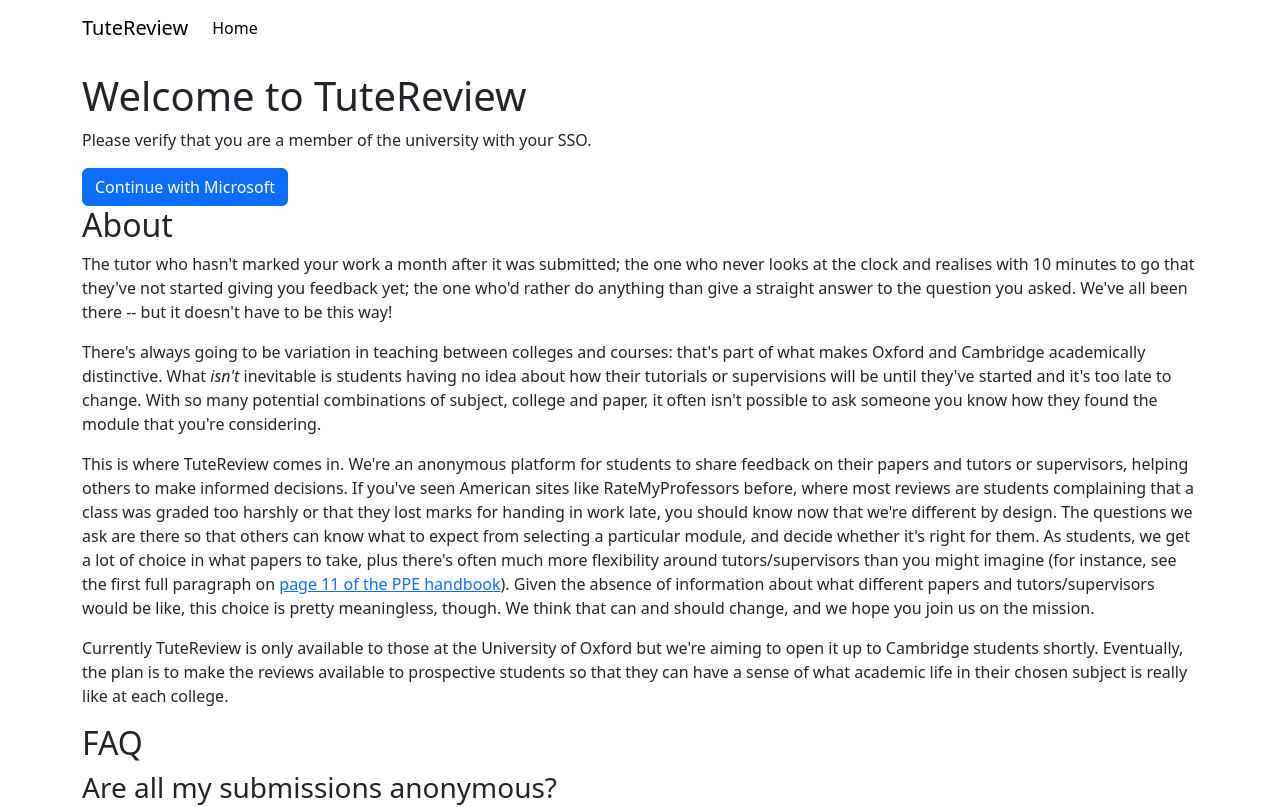
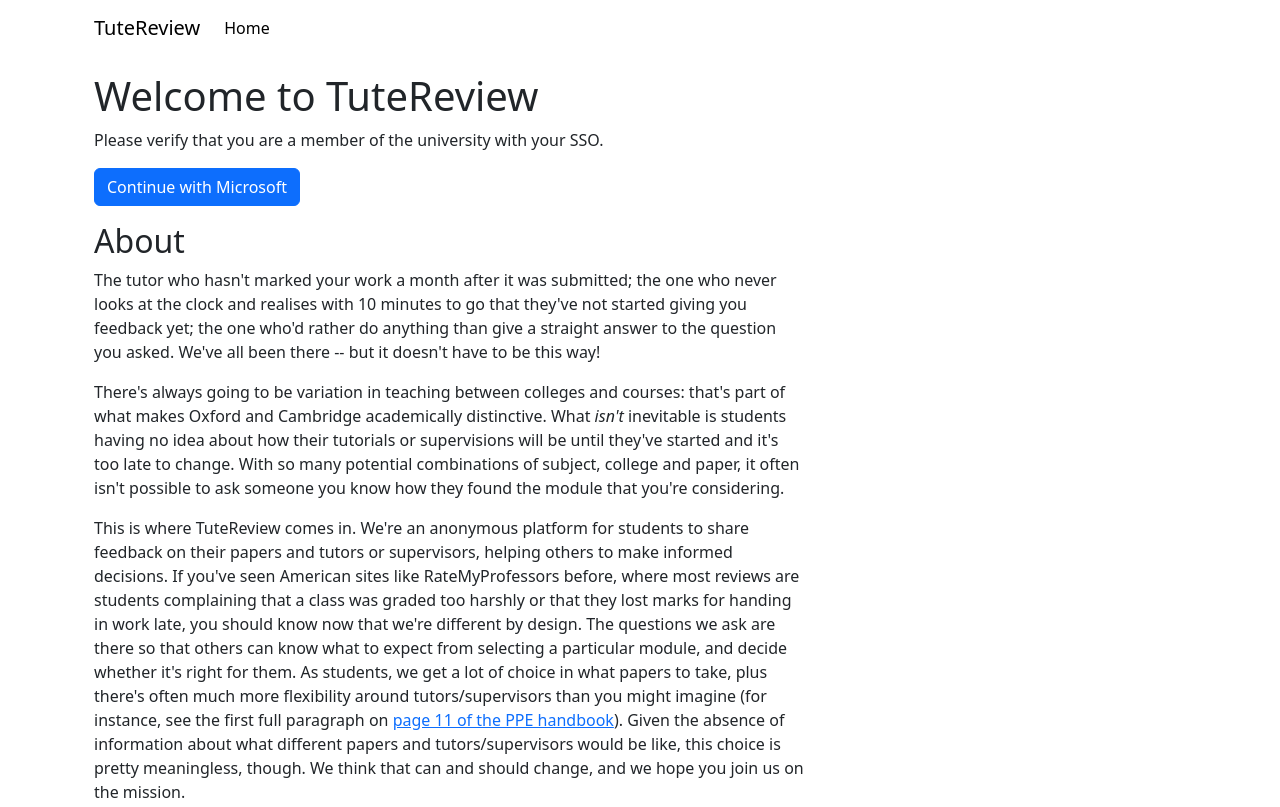
Before and after one commit to selvaradov/tutereview, a React (Create React App) app in the folder client/: page / in a window 1280 px wide. Shown: the top 807 px of the page. Built offline with nearby package versions, Linux system fonts and the light colour scheme; no server answers.

Commit message:
bootstrap Layout

```diff
--- a/client/src/App.tsx
+++ b/client/src/App.tsx
@@ -2,7 +2,6 @@ import React from 'react';
 import { BrowserRouter as Router } from 'react-router-dom';
 import { AuthProvider } from './context/AuthContext';
 import { NotificationProvider } from './context/NotificationContext';
-import HeaderNavbar from './components/HeaderNavbar';
 import AppRoutes from './components/AppRoutes';
 
 const App: React.FC = () => {
@@ -10,7 +9,6 @@ const App: React.FC = () => {
     <Router>
       <NotificationProvider>
         <AuthProvider>
-          <HeaderNavbar />
           <AppRoutes />
         </AuthProvider>
       </NotificationProvider>
--- a/client/src/components/AppRoutes.tsx
+++ b/client/src/components/AppRoutes.tsx
@@ -1,6 +1,6 @@
 import React from 'react';
 import { Route, Routes } from 'react-router-dom';
-import { Container } from 'react-bootstrap';
+import Layout from './Layout';
 import HomePage from './HomePage';
 import ReviewPage from './ReviewPage';
 import SearchPage from './SearchPage';
@@ -16,7 +16,7 @@ const protectedRoute = (Component: React.ComponentType) => (
 
 const AppRoutes: React.FC = () => {
   return (
-    <Container>
+    <Layout>
       <NotificationComponent />
       <Routes>
         <Route path="/" element={<HomePage />} />
@@ -24,7 +24,7 @@ const AppRoutes: React.FC = () => {
         <Route path="/search" element={protectedRoute(SearchPage)} />
         <Route path="*" element={<NotFoundPage />} />
       </Routes>
-    </Container>
+    </Layout>
   );
 };
 
--- a/client/src/components/HomePage.tsx
+++ b/client/src/components/HomePage.tsx
@@ -23,10 +23,10 @@ const HomePage: React.FC = () => {
       {isAuthenticated ? (
         <p>You are logged in. You can now access the Review and Search pages.</p>
       ) : (
-        <>
+        <div className="mb-3">
           <p>Please verify that you are a member of the university with your SSO.</p>
           <Button onClick={login} variant="primary">Continue with Microsoft</Button>
-        </>
+        </div>
       )}
       <AboutSection />
       <FAQSection />
--- /dev/null
+++ b/client/src/components/Layout.tsx
@@ -0,0 +1,24 @@
+import React from 'react';
+import { Container, Row, Col } from 'react-bootstrap';
+import HeaderNavbar from './HeaderNavbar';
+
+interface LayoutProps {
+  children: React.ReactNode;
+}
+
+const Layout: React.FC<LayoutProps> = ({ children }) => {
+  return (
+    <Container>
+      <Row>
+        <Col xs={12} lg={10} xl={8}>
+          <HeaderNavbar />
+          <Container className="content-wrapper">
+            {children}
+          </Container>
+        </Col>
+      </Row>
+    </Container>
+  );
+};
+
+export default Layout;
```
